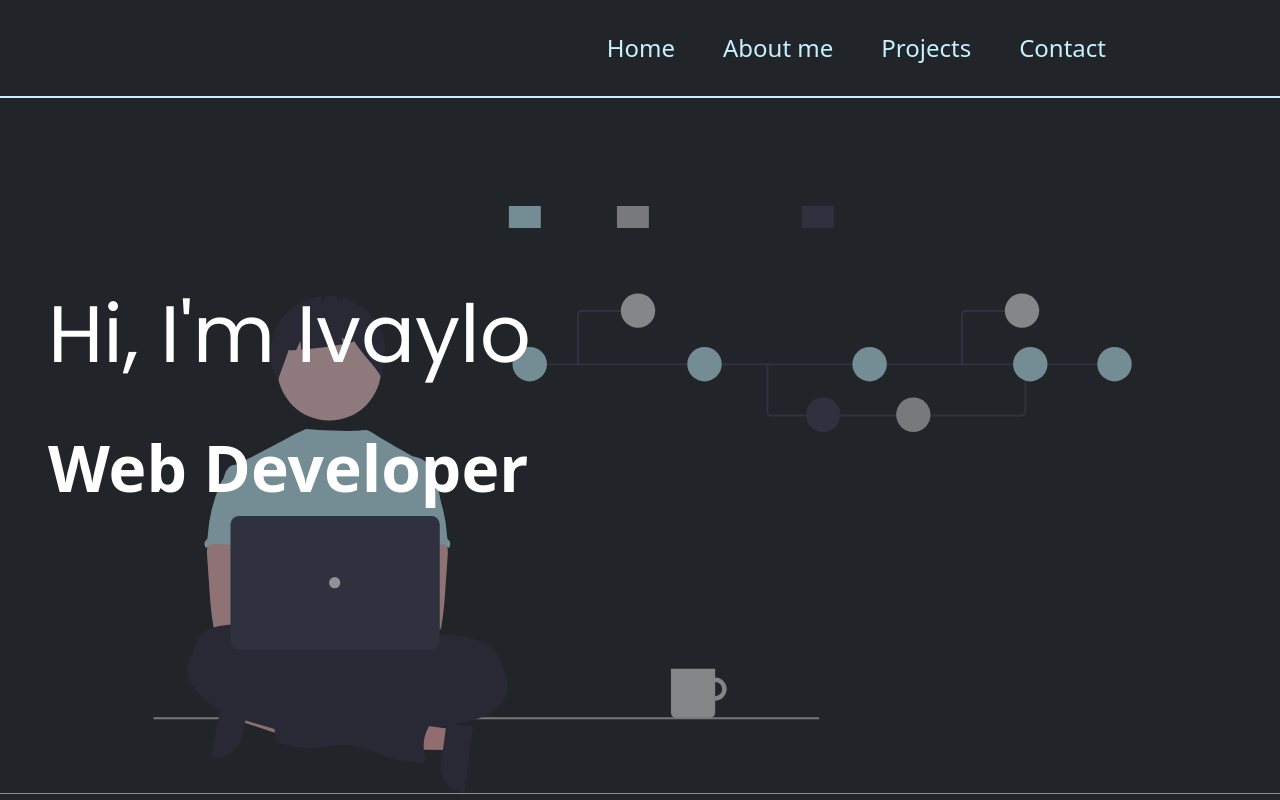
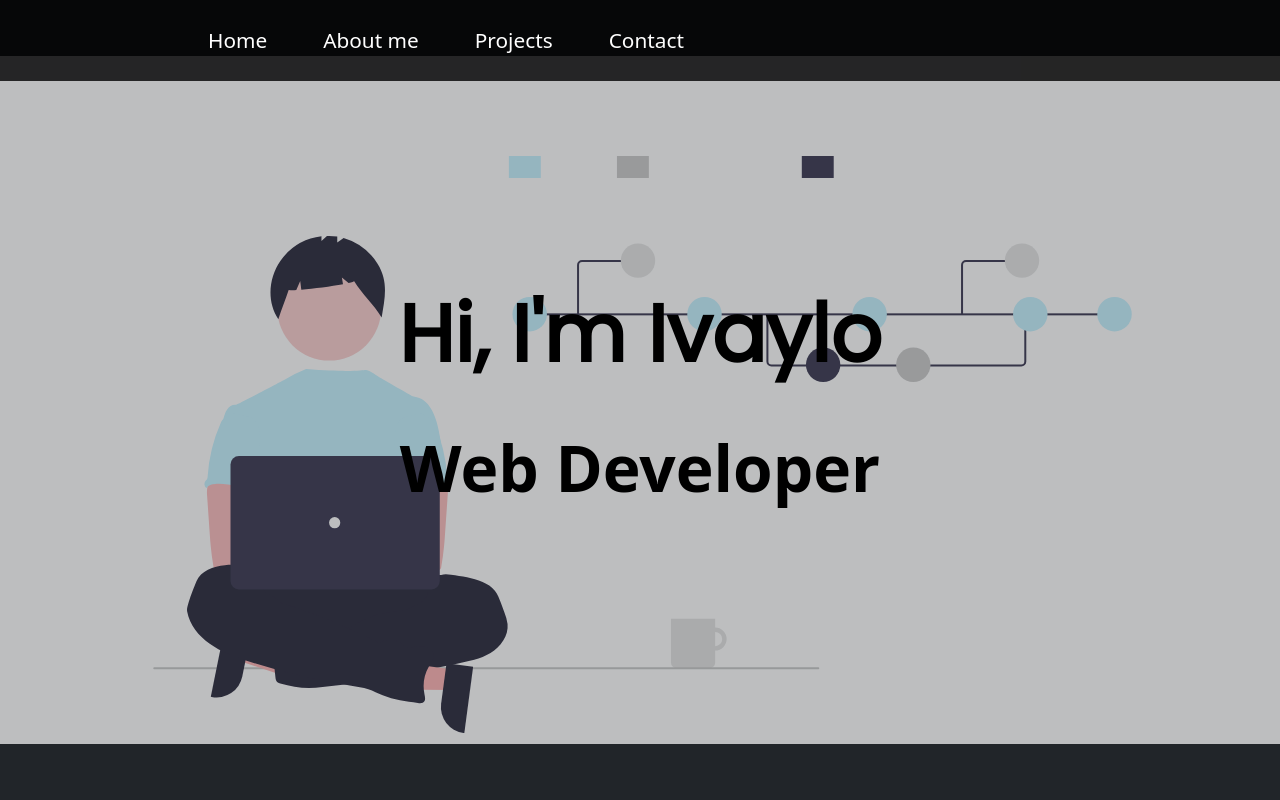
Before and after one commit to IKorchev/new-react-page, a React (Create React App) app: page / in a window 1280 px wide. Shown: the top 800 px of the page. Built offline with nearby package versions, Linux system fonts and the light colour scheme; no server answers.

Commit message:
changes...

```diff
--- a/src/App.css
+++ b/src/App.css
@@ -1,4 +1,6 @@
 body {
+  font-family: "Poppins" sans-serif !important;
+
   scroll-behavior: smooth;
   box-sizing: border-box;
   margin: 0;
@@ -31,29 +33,31 @@ body::-webkit-scrollbar-thumb {
 h1:not(.card-title) {
   font-family: "Poppins", sans-serif;
 }
-
+#aboutme {
+  margin-top: 100px;
+}
 #textarea {
   height: 100px;
 }
 .navbar-toggler {
   color: var(--color-lightblue) !important;
 }
+
 .navbar {
-  padding: 30px 150px !important;
-  justify-content: space-between !important;
-  border-bottom: 2px solid var(--color-lightblue);
+  background-color: rgba(0, 0, 0, 0.803);
+  padding: 10px 180px;
 }
 
 .nav-link {
+  margin: 0 20px;
+  padding: 15px;
   cursor: pointer;
-  font-weight: 500;
-  color: var(--color-lightblue) !important;
-  padding: 0 1.5rem !important;
-  font-size: x-large;
+  color: white;
+  font-size: 1.3rem;
 }
 .nav-link:hover,
 .nav-link:focus {
-  color: rgb(255, 255, 255) !important;
+  color: rgba(255, 255, 255, 0.316) !important;
 }
 
 .map {
@@ -105,11 +109,16 @@ h1:not(.card-title) {
 }
 
 .left {
-  padding: 250px 150px;
-  background: rgb(157, 157, 157);
+  padding-top: 300px;
+  padding-left: 250px;
+  background: rgb(242, 242, 242);
+  color: black !important;
 }
 .right {
   width: 100%;
+}
+.left h1 {
+  font-weight: bolder !important;
 }
 .right-wrapper {
   border-bottom: 1px solid rgb(247, 247, 247);
@@ -157,6 +166,11 @@ textarea {
   background: rgb(223, 242, 248) !important;
 }
 /* MEDIA QUERIES */
+@media only screen and (max-width: 1666px) {
+  .left {
+    padding-left: 100px !important;
+  }
+}
 @media only screen and (max-width: 1400px) {
   .col-xl-6 {
     grid-template-columns: repeat(2, 1fr);
@@ -171,6 +185,10 @@ textarea {
     grid-template-columns: repeat(1, 1fr);
     place-items: center;
   }
+  .left {
+    padding-left: 0 !important;
+    text-align: center;
+  }
   .left,
   .right {
     width: 100%;
@@ -178,17 +196,21 @@ textarea {
   }
   .right-wrapper {
     position: absolute;
-    opacity: 0.5;
+    opacity: 0.7;
+    padding-top: 100px !important;
+    border-bottom: 0;
+    background-color: white !important;
+    z-index: 1;
   }
-  .landing-page > h1,
+  .left h1,
   h2 {
-    font-weight: bold !important;
+    font-weight: bolder !important;
   }
   .left {
     z-index: 10;
     padding: 250px 0;
     color: white;
-    background-color: rgba(21, 20, 20, 0);
+    background-color: rgba(0, 0, 0, 0);
   }
 }
 
@@ -199,10 +221,12 @@ textarea {
   .links {
     margin: 0 !important;
   }
+  .navbar {
+    padding: 10px 20px;
+  }
   .nav-link {
     text-align: center;
     width: 100%;
-    padding: 40px !important;
     margin: 0;
     transition: all 1s ease;
   }
--- a/src/components/LandingPage.js
+++ b/src/components/LandingPage.js
@@ -10,19 +10,11 @@ const LandingPage = () => {
     const tl = gsap.timeline({ repeat: -1 })
     const shapesTL = gsap.timeline({ repeat: -1 })
 
-    tl.from("#Person", {
-      y: -100,
+    tl.to("#Person", { y: "-=10", duration: 2, ease: Power1.easeInOut }).to("#Person", {
+      y: "+=10",
       duration: 2,
-      ease: "circ",
-      repeat: 0,
+      ease: Power1.easeInOut,
     })
-      .to("#Person", { y: "-=10", duration: 2, ease: Power1.easeInOut, yoyo: true })
-      .to("#Person", {
-        y: "+=10",
-        duration: 2,
-        ease: Power1.easeInOut,
-        yoyo: true,
-      })
 
     shapesTL.to(".Rectangle", {
       y: "-=15",
--- a/src/components/Navbar.js
+++ b/src/components/Navbar.js
@@ -1,11 +1,10 @@
 import React from "react"
 import { Link } from "react-scroll"
-import Resume from "../assets/Ivaylo_Korchev_CV.docx"
 const Navbar = () => {
   return (
     <nav
       id='nav'
-      className='navbar py-2 px-5 bg-dark text-white navbar-expand-lg fixed-top'>
+      className='navbar text-white navbar-expand-lg fixed-top'>
       <button
         className='navbar-toggler ms-auto'
         type='button'
@@ -16,9 +15,7 @@ const Navbar = () => {
         aria-label='Toggle navigation'>
         <i className='bi bi-list fs-1'></i>
       </button>
-      <div
-        className='collapse navbar-collapse navbar-nav flex-row justify-content-end'
-        id='navbar-collapse'>
+      <div className='collapse navbar-collapse navbar-nav' id='navbar-collapse'>
         {/* TODO: ADD LOGO */}
         <Link className='nav-link' to='home'>
           Home
--- a/src/pages/Projects.js
+++ b/src/pages/Projects.js
@@ -52,7 +52,7 @@ const Projects = () => {
     dots: true,
     infinite: true,
     slidesToShow: numberBasedOnWidth(),
-    speed: 2000,
+    speed: 600,
     slidesToScroll: 1,
   }
   return (
```
